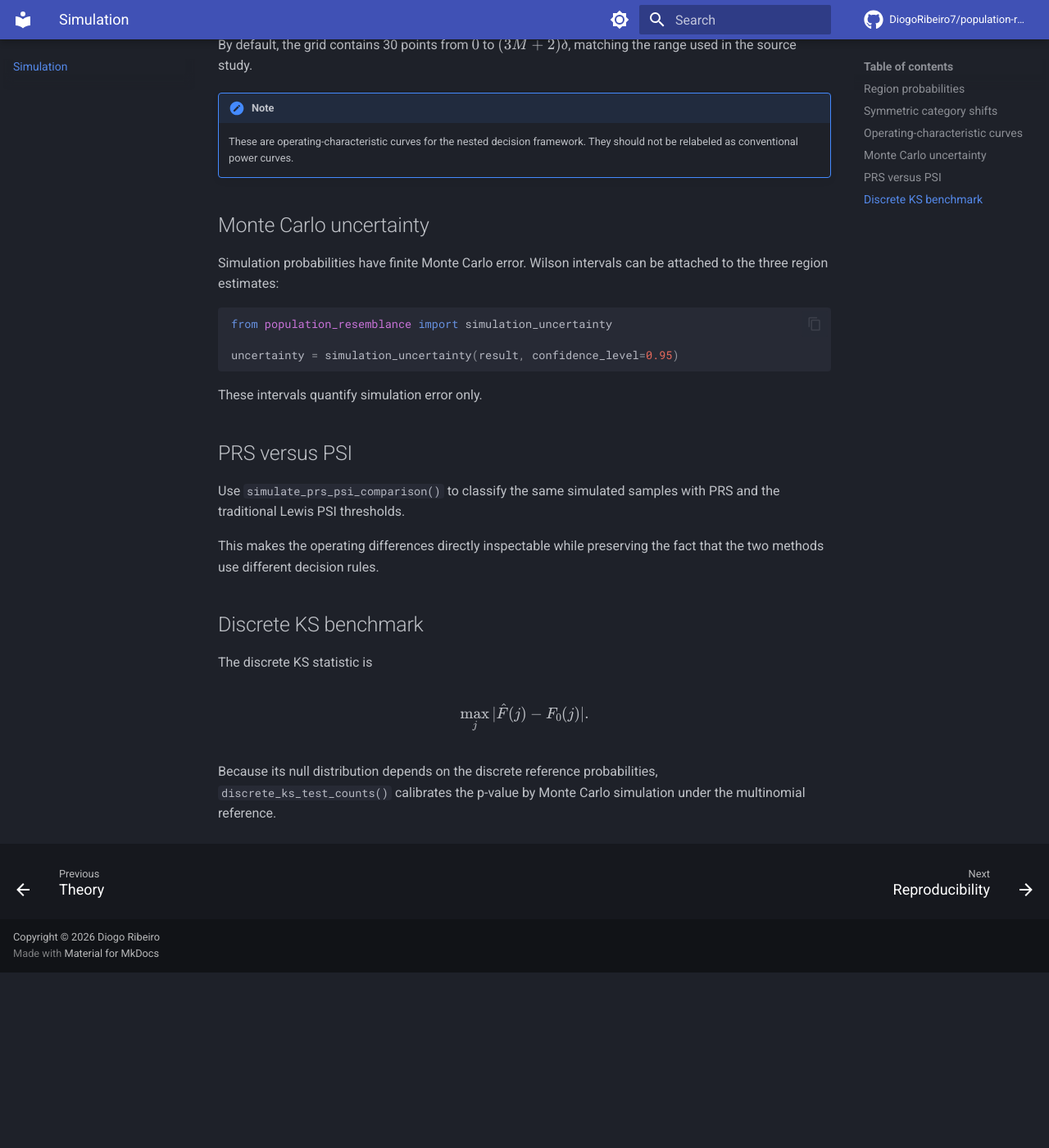
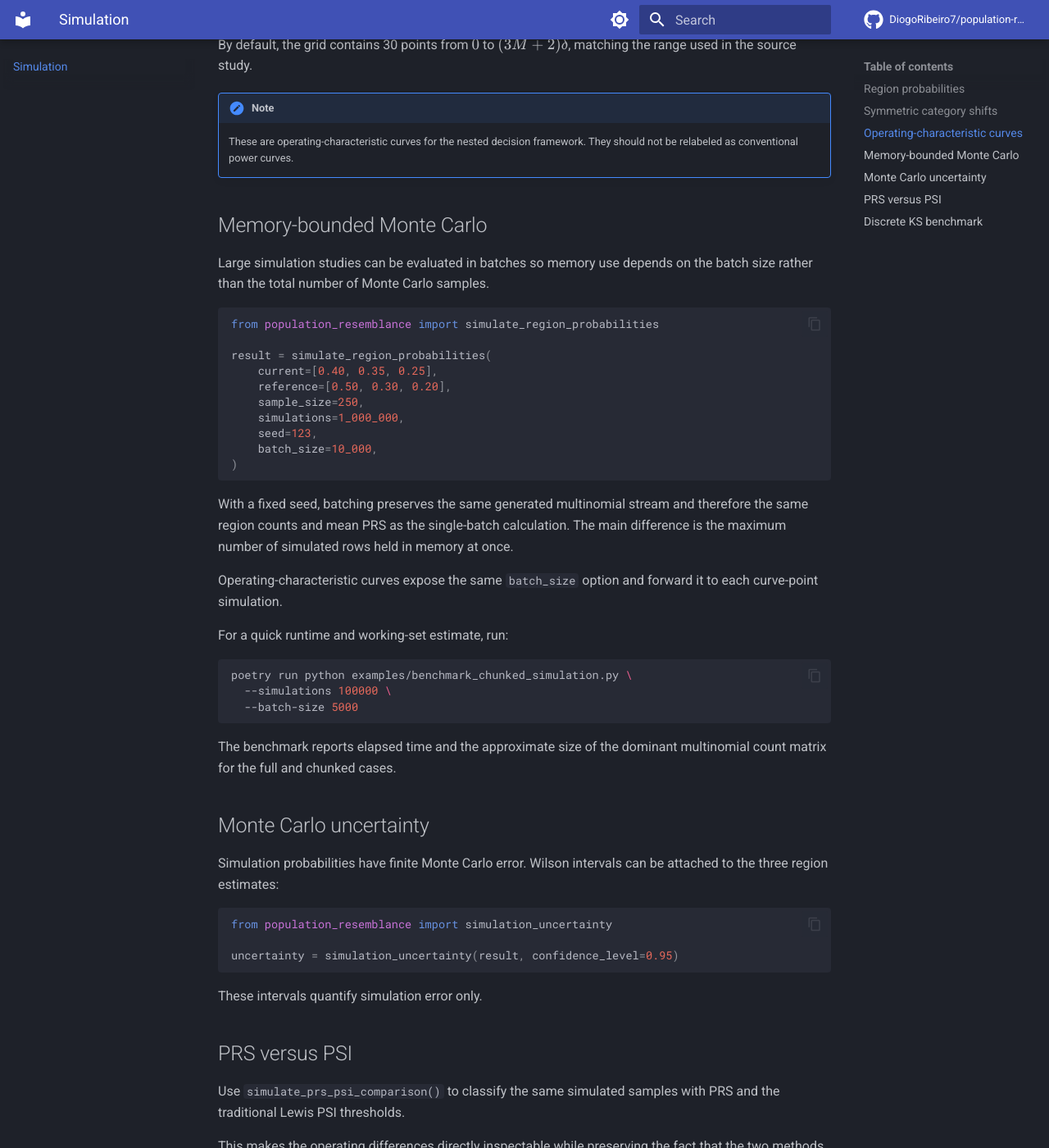
Before and after one commit to DiogoRibeiro7/population-resemblance, an MkDocs documentation site: the page built from docs/simulation.md, in a window 1280 px wide and 1400 px high, scrolled down 1161 px. Shown: the whole window at 82% size. Built offline with MkDocs 1.6.1 and Material for MkDocs 9.7.7, drawn with Linux system fonts in a browser that asks for light colours; comment, search, counter and statistics services are not loaded; before the commit the page ends 2347 px from its top, so only the background shows below that.

Commit message:
docs: explain memory-bounded Monte Carlo

````diff
--- a/docs/simulation.md
+++ b/docs/simulation.md
@@ -49,6 +49,42 @@
 !!! note
     These are operating-characteristic curves for the nested decision framework. They should not be relabeled as conventional power curves.
 
+## Memory-bounded Monte Carlo
+
+Large simulation studies can be evaluated in batches so memory use depends on the batch
+size rather than the total number of Monte Carlo samples.
+
+```python
+from population_resemblance import simulate_region_probabilities
+
+result = simulate_region_probabilities(
+    current=[0.40, 0.35, 0.25],
+    reference=[0.50, 0.30, 0.20],
+    sample_size=250,
+    simulations=1_000_000,
+    seed=123,
+    batch_size=10_000,
+)
+```
+
+With a fixed seed, batching preserves the same generated multinomial stream and therefore
+the same region counts and mean PRS as the single-batch calculation. The main difference is
+the maximum number of simulated rows held in memory at once.
+
+Operating-characteristic curves expose the same `batch_size` option and forward it to
+each curve-point simulation.
+
+For a quick runtime and working-set estimate, run:
+
+```bash
+poetry run python examples/benchmark_chunked_simulation.py \
+  --simulations 100000 \
+  --batch-size 5000
+```
+
+The benchmark reports elapsed time and the approximate size of the dominant multinomial
+count matrix for the full and chunked cases.
+
 ## Monte Carlo uncertainty
 
 Simulation probabilities have finite Monte Carlo error. Wilson intervals can be attached to the three region estimates:
````
